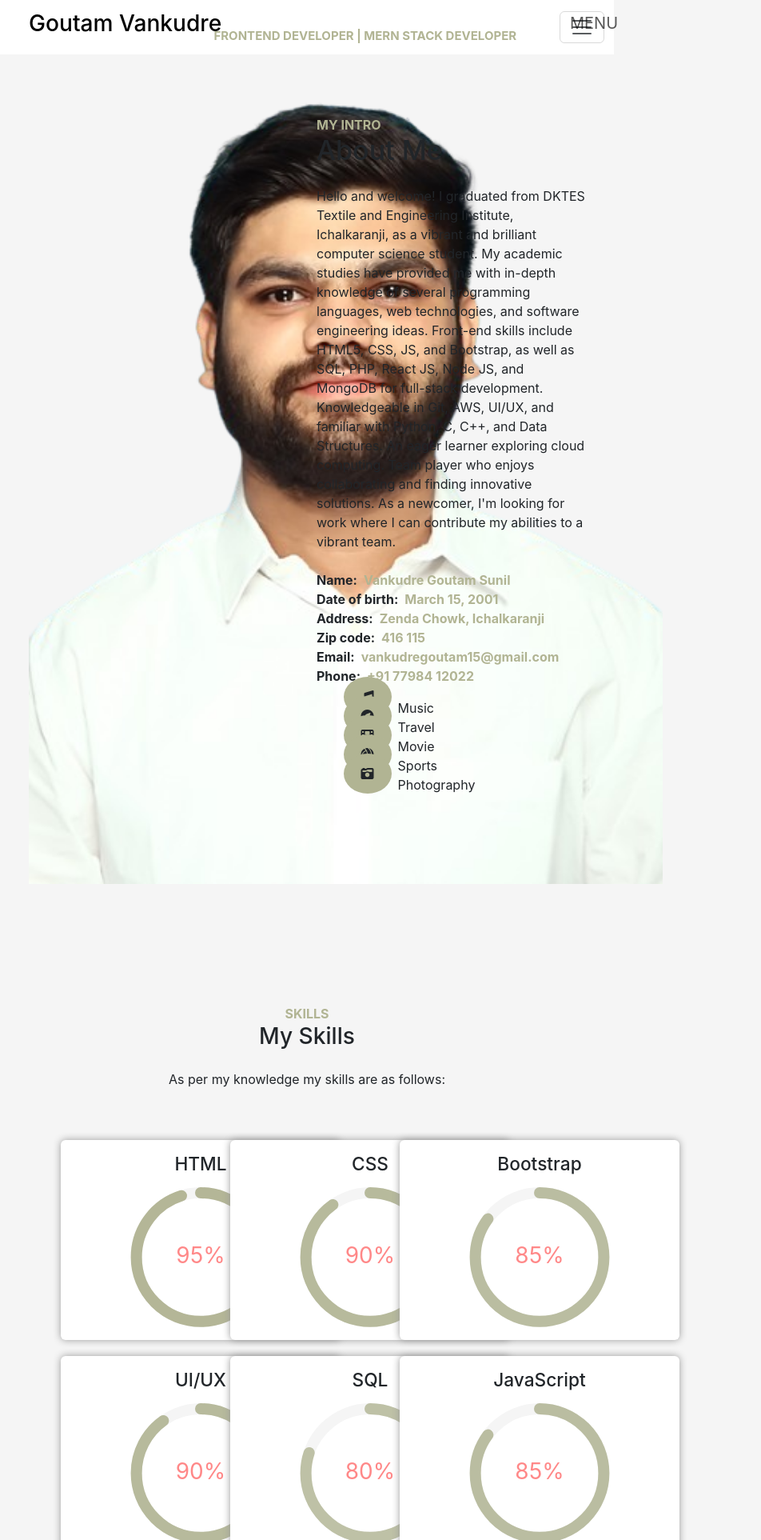
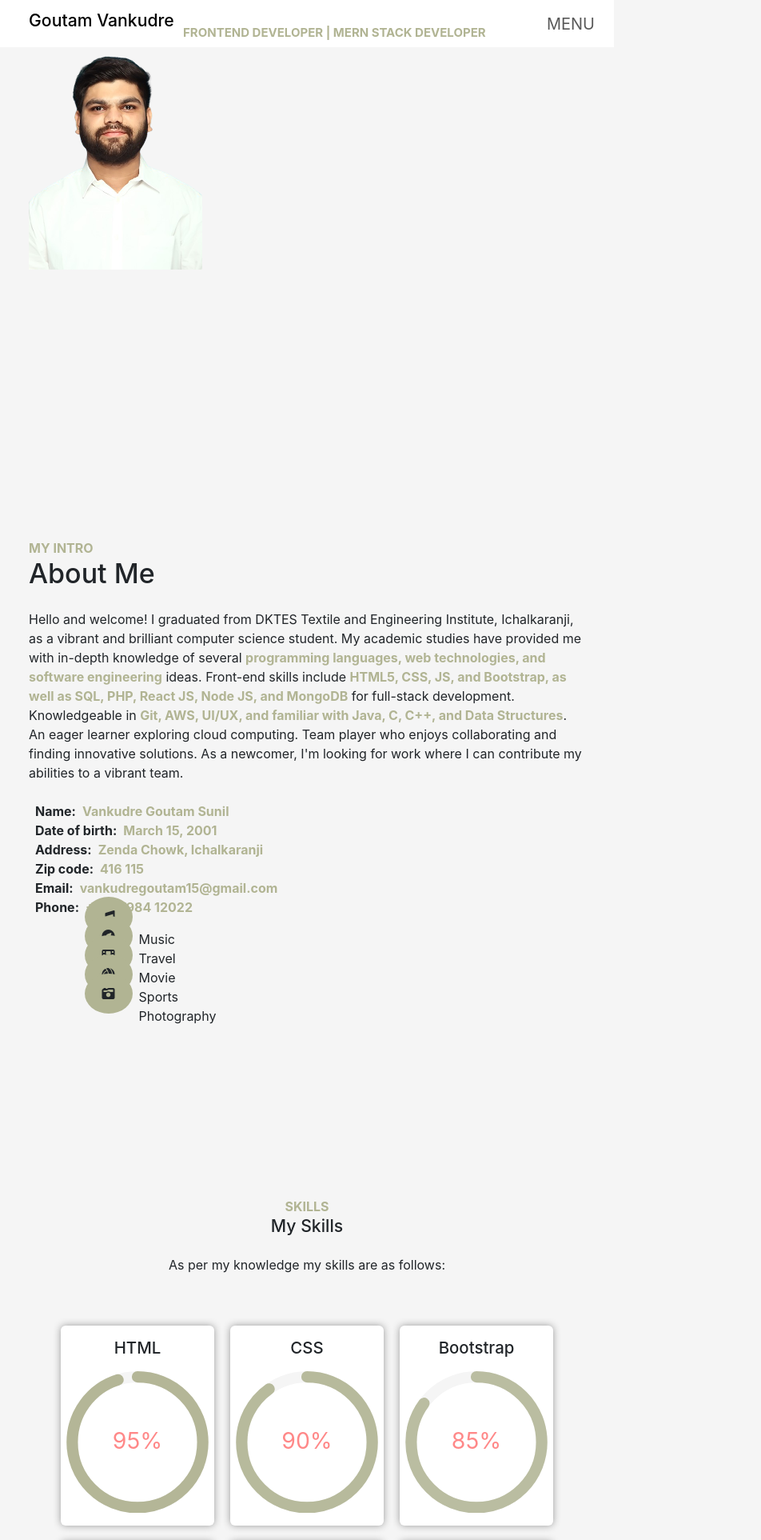
Before and after one commit to vankudregoutam/my-portfolio, a React (Create React App) app: page / in a window 768 px wide. Shown: the top 1925 px of the page at 80% size, 952 px wide, since content can reach past the window. Built offline with nearby package versions, Linux system fonts and the light colour scheme.

Commit message:
first commit

```diff
--- a/src/App.css
+++ b/src/App.css
@@ -33,15 +33,22 @@
   font-size: 20px;
 }
 
+.decorate {
+  color: #b1b493;
+  font-weight: bold;
+}
+
 #skills-section {
-  padding-top: 100px; /* Adjust based on the height of the navbar */
+  padding-top: 100px;
   position: relative;
-  z-index: 1; /* Ensure it's lower than the navbar */
+  z-index: 1;
 }
 
 .navbar {
-  /* background-color: rgb(94, 149, 84); */
   background-color: white;
+  display: flex;
+  justify-content: space-around;
+  box-sizing: border-box;
   position: fixed;
   width: 100%;
   z-index: 1000;
@@ -112,11 +119,22 @@
   width: 85%;
 }
 
+.card-style {
+  box-shadow: #999999;
+  width: 350px;
+  height: 250px;
+  text-align: center;
+}
+
 .ftco-hireme {
-  padding-top: 100px; /* Adjust based on the height of the navbar */
   position: relative;
-  z-index: 1; /* Ensure it's lower than the navbar */
+  z-index: 1;
   background-color: #b1b493;
+}
+
+.img-fluid {
+  height: 350px;
+  margin-bottom: 10%;
 }
 
 .btn-color {
@@ -146,7 +164,130 @@
   from {
     transform: rotate(0deg);
   }
+
   to {
     transform: rotate(360deg);
   }
 }
+
+@media screen and (min-width: 720px) and (max-width: 1080px) {
+  * {
+    transition: all .3s ease-in-out;
+  }
+  .role {
+    margin-left: -4%;
+    margin-top: -3%;
+  }
+  .navbar-nav{
+    margin-left: -220%;
+  }
+  .img-about {
+    height: 50%;
+  }
+  .heading-section {
+    margin-top: -10%;
+  }
+  .hobbies {
+    margin-left: -99%;
+    margin-top: -70%;
+  }
+  .interest-wrap {
+    margin-left: 8%;
+    margin-bottom: 8%;
+  }
+  .text {
+    margin-top: -8%;
+  }
+  .ftco-skills {
+    margin-top: -10%;
+  }
+  .card-style {
+    width: 250px;
+    height: 250px;
+  }
+  .card {
+    width: auto;
+  }
+  .heading-skills {
+    margin-top: -8%;
+  }
+  .heading-services {
+    margin-top: 5%;
+  }
+  .col-md-6 {
+    margin-bottom: 5%;
+  }
+  .card-services {
+    margin-bottom: 5%;
+    margin-left: -8%;
+    width: 95%;
+  }
+  .heading {
+    text-align: left;
+    margin-left: 15px;
+  }
+  .img-fluid {
+    height: auto;
+  }
+  .heading-contact {
+    margin-top: 2%;
+  }
+  .form-section {
+    margin-left: -2%;
+    margin-top: -4%;
+    width: auto;
+  }
+  .contact-details {
+    margin-left: 5%;
+    margin-top: 5%;
+  }
+  .btn-contact {
+    height: 60%;
+  }
+  .contact-text {
+    margin-top: 0%;
+    margin-left: 2.5%;
+  }
+}
+
+/* @media screen and (max-width: 720px) {
+  .navbar {
+    flex-direction: column;
+  }
+  .role {
+    font-size: 12px;
+    margin-left: -2%;
+    margin-top: -3%;
+  }
+  .navbar-toggler {
+    display: none;
+    margin-left: 150%;
+  }
+  .img-about {
+    height: 50%;
+  }
+  .heading-section {
+    margin-top: -165%;
+    margin-left: 60%;
+  }
+  .hobbies {
+    margin-top: -70%;
+  }
+  .interest-wrap {
+    margin-bottom: 10%;
+  }
+  .text {
+    margin-top: -9%;
+  }
+  .ftco-skills {
+    margin-top: -50%;
+    align-items: center;
+  }
+  .card-style {
+    width: 75%;
+    height: 75%;
+  }
+  .card {
+    width: auto;
+  }
+} */
--- a/src/components/About.js
+++ b/src/components/About.js
@@ -18,7 +18,7 @@ const About = () => {
                                     <div className="col-md-12 heading-section ftco-animate">
                                         <span className="subheading">My Intro</span>
                                         <h2 className="mb-4" style={{ fontSize: '34px', textTransform: 'capitalize' }}>About Me</h2>
-                                        <p>Hello and welcome! I graduated from DKTES Textile and Engineering Institute, Ichalkaranji, as a vibrant and brilliant computer science student. My academic studies have provided me with in-depth knowledge of several programming languages, web technologies, and software engineering ideas. Front-end skills include HTML5, CSS, JS, and Bootstrap, as well as SQL, PHP, React JS, Node JS, and MongoDB for full-stack development. Knowledgeable in Git, AWS, UI/UX, and familiar with Python, C, C++, and Data Structures. An eager learner exploring cloud computing. Team player who enjoys collaborating and finding innovative solutions. As a newcomer, I'm looking for work where I can contribute my abilities to a vibrant team.</p>
+                                        <p>Hello and welcome! I graduated from DKTES Textile and Engineering Institute, Ichalkaranji, as a vibrant and brilliant computer science student. My academic studies have provided me with in-depth knowledge of several <span className='decorate'>programming languages, web technologies, and software engineering</span> ideas. Front-end skills include <span className='decorate'>HTML5, CSS, JS, and Bootstrap, as well as SQL, PHP, React JS, Node JS, and MongoDB</span> for full-stack development. Knowledgeable in <span className='decorate'>Git, AWS, UI/UX, and familiar with Java, C, C++, and Data Structures</span>. An eager learner exploring cloud computing. Team player who enjoys collaborating and finding innovative solutions. As a newcomer, I'm looking for work where I can contribute my abilities to a vibrant team.</p>
 
                                         <ul className="mt-4 px-md-0 px-2">
                                             <li className="d-flex"><strong>Name:</strong> <span className='mx-2' style={{ color: '#b1b493' }}><strong>Vankudre Goutam Sunil</strong></span></li>
@@ -29,7 +29,7 @@ const About = () => {
                                             <li className="d-flex"><strong>Phone: </strong> <span className='mx-2' style={{ color: '#b1b493' }}><strong>+91 77984 12022</strong></span></li>
                                         </ul>
                                     </div>
-                                    <div className="col-md-12">
+                                    <div className="col-md-12 hobbies">
                                         <div className="my-interest d-lg-flex w-100">
                                             <div className="interest-wrap d-flex align-items-center">
                                                 <div className="icon d-flex align-items-center justify-content-center" style={{ height: 50, width: 60 }}>
--- a/src/components/NavBar.js
+++ b/src/components/NavBar.js
@@ -7,8 +7,8 @@ const NavBar = () => {
                 <div className="container-fluid">
                     <a className="navbar-brand mx-4" href="/"><h2>Goutam Vankudre</h2></a><br />
                     <p className='role'>Frontend Developer | MERN Stack Developer</p>
-                    <button className="navbar-toggler" type="button" data-bs-toggle="collapse" data-bs-target="#navbarSupportedContent" aria-controls="navbarSupportedContent" aria-expanded="false" aria-label="Toggle navigation">
-                        <span className="navbar-toggler-icon">MENU</span>
+                    <button className="navbar-toggler btn" style={{ border: 'none' }} data-bs-toggle="collapse" data-bs-target="#navbarSupportedContent" aria-controls="navbarSupportedContent" aria-expanded="false" aria-label="Toggle navigation">
+                        MENU
                     </button>
                     <div className="collapse navbar-collapse" id="navbarSupportedContent">
                         <form className="section" role="search">
--- a/src/components/Services.js
+++ b/src/components/Services.js
@@ -6,7 +6,7 @@ const Services = () => {
             <section className="ftco-service" id="services-section">
                 <div className="container-fluid">
                     <div className="row justify-content-center">
-                        <div className="col-md-12 heading-section text-center ftco-animate mb-5"><br /><br /><br />
+                        <div className="col-md-12 heading-services text-center ftco-animate mb-5"><br /><br /><br />
                             <span className="subheading">I am grat at</span>
                             <h2 className="mb-4 mt-4">We do awesome services for our clients</h2>
                             {/* <p style={{ color: '#999999' }}>Far far away, behind the word mountains, far from the countries Vokalia and Consonantia</p> */}
--- a/src/components/Skills.js
+++ b/src/components/Skills.js
@@ -1,68 +1,3 @@
-// import React from 'react'
-// import { CircularProgressbar, buildStyles } from 'react-circular-progressbar';
-// import 'react-circular-progressbar/dist/styles.css';
-
-// const skills = [
-//     { skill: 'HTML', percentage: 95, lastWeek: 30, lastMonth: 60 },
-//     { skill: 'CSS', percentage: 90, lastWeek: 25, lastMonth: 65 },
-//     { skill: 'Bootstrap', percentage: 85, lastWeek: 25, lastMonth: 50 },
-//     { skill: 'UI/UX', percentage: 90, lastWeek: 20, lastMonth: 67 },
-//     { skill: 'SQL', percentage: 80, lastWeek: 30, lastMonth: 40 },
-//     { skill: 'JavaScript', percentage: 85, lastWeek: 30, lastMonth: 50 },
-//     { skill: 'ReactJS', percentage: 95, lastWeek: 30, lastMonth: 50 },
-//     { skill: 'NodeJS', percentage: 87, lastWeek: 30, lastMonth: 50 },
-//     { skill: 'MongoDB', percentage: 90, lastWeek: 30, lastMonth: 50 },
-//     { skill: 'Rest API', percentage: 80, lastWeek: 30, lastMonth: 50 },
-//     { skill: 'Git', percentage: 80, lastWeek: 30, lastMonth: 50 },
-//     { skill: 'AWS', percentage: 85, lastWeek: 30, lastMonth: 50 },
-// ];
-
-// const Skills = () => {
-
-//     return (
-//         <>
-//             <section className="ftco-about ftco-section ftco-no-pt ftco-no-pb" id='skills-section'>
-//                 <div className="overlay"></div>
-//                 <div className="row justify-content-center pb-5" style={{ marginTop: '50px' }}>
-//                     <div className="col-md-12 heading-section text-center ftco-animate">
-//                         <span className="subheading" style={{color: '#b1b493'}}>Skills</span>
-//                         <h2 className="mb-4">My Skills</h2>
-//                         <p>As per my knowledge my skills are as follows:</p>
-//                     </div>
-//                 </div>
-//                 <div className="row">
-//                     <div className='mb-4' style={{ display: 'flex', flexWrap: 'wrap', gap: '20px', justifyContent: 'center' }}>
-//                         {skills.map((skill, index) => (
-//                             <div className="col-3">
-//                                 <div className='card' key={index} style={{ boxShadow: '#999999', width: 350, height: 250, textAlign: 'center' }}>
-//                                     <h4 className='m-3'>{skill.skill}</h4>
-//                                     <CircularProgressbar className='mb-3'
-//                                         value={skill.percentage}
-//                                         text={`${skill.percentage}%`}
-//                                         styles={buildStyles({
-//                                             textSize: '16px',
-//                                             pathColor: `rgba(177, 180, 147, ${skill.percentage / 100})`,
-//                                             textColor: '#f88',
-//                                             trailColor: 'whitesmoke',
-//                                             backgroundColor: '#3e98c7',
-//                                         })}
-//                                     />
-//                                     {/* <div style={{ marginTop: 10 }}>
-//                                     <p>Last Week: {skill.lastWeek}%</p>
-//                                     <p>Last Month: {skill.lastMonth}%</p>
-//                                 </div> */}
-//                                 </div>
-//                             </div>
-//                         ))}
-//                     </div>
-//                 </div>
-//             </section>
-//         </>
-//     );
-// }
-
-// export default Skills
-
 import React from 'react';
 import { CircularProgressbar, buildStyles } from 'react-circular-progressbar';
 import 'react-circular-progressbar/dist/styles.css';
@@ -85,10 +20,9 @@ const skills = [
 const Skills = () => {
     return (
         <>
-            <section className="ftco-about ftco-section ftco-no-pt ftco-no-pb" id='skills-section'>
-                {/* <div className="overlay"></div> */}
+            <section className="ftco-skills ftco-section ftco-no-pt ftco-no-pb" id='skills-section'>
                 <div className="row justify-content-center pb-5" style={{ marginTop: '50px' }}>
-                    <div className="col-md-12 heading-section text-center ftco-animate">
+                    <div className="col-md-12 heading-skills text-center ftco-animate">
                         <span className="subheading" style={{ color: '#b1b493' }}>Skills</span>
                         <h2 className="mb-4">My Skills</h2>
                         <p>As per my knowledge my skills are as follows:</p>
@@ -98,7 +32,7 @@ const Skills = () => {
                     <div className='mb-4' style={{ display: 'flex', flexWrap: 'wrap', gap: '20px', justifyContent: 'center' }}>
                         {skills.map((skill, index) => (
                             <div key={index} className="col-3">
-                                <div className='card' style={{ boxShadow: '#999999', width: 350, height: 250, textAlign: 'center' }}>
+                                <div className='card card-style'>
                                     <h4 className='m-3'>{skill.skill}</h4>
                                     <CircularProgressbar className='mb-3'
                                         value={skill.percentage}
--- a/src/index.css
+++ b/src/index.css
@@ -7,6 +7,7 @@ body {
   -moz-osx-font-smoothing: grayscale;
   background-color: whitesmoke;
   overflow-x: hidden;
+  width: 100%;
 }
 
 code {
```
Also changed, not shown: src/components/Contact.js (+8 -8 lines).
